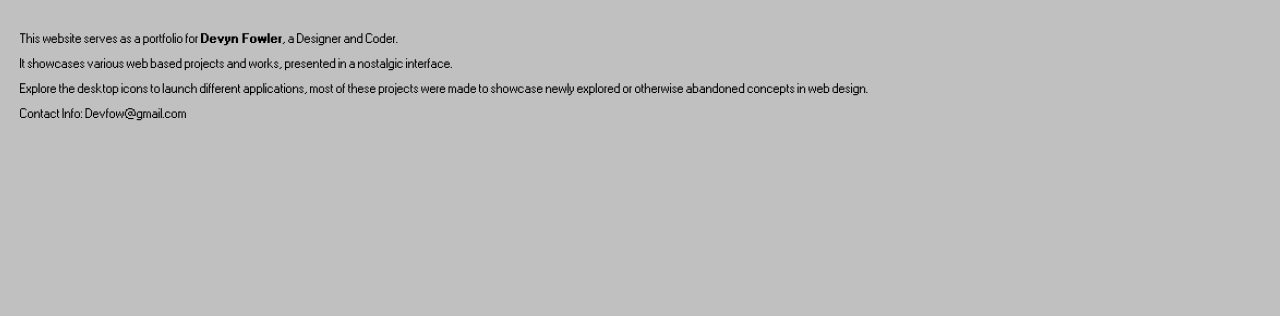
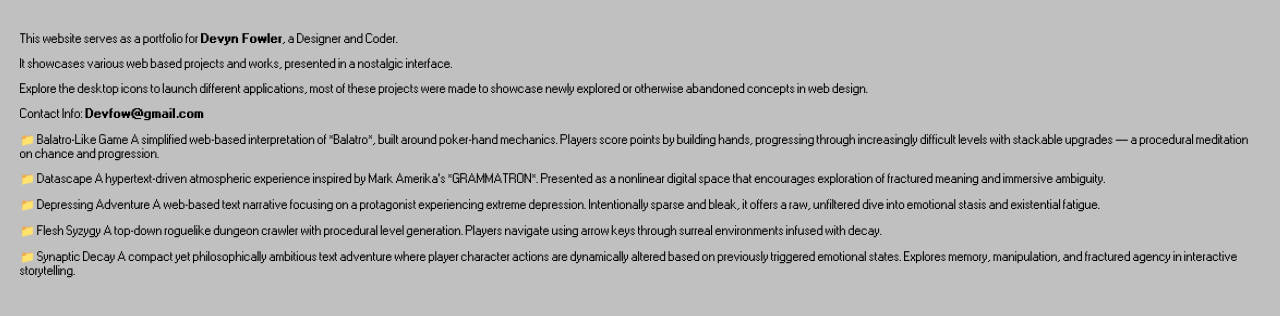
Before and after one commit to Devfow/portfolio, a plain HTML site: page projects/readme.html in a window 1280 px wide. Drawn offline with nearby package versions, Linux system fonts and the light colour scheme.

Commit message:
Update readme.html

```diff
--- a/projects/readme.html
+++ b/projects/readme.html
@@ -22,6 +22,29 @@
     <p>This website serves as a portfolio for <strong>Devyn Fowler</strong>, a Designer and Coder.</p>
     <p>It showcases various web based projects and works, presented in a nostalgic interface.</p>
     <p>Explore the desktop icons to launch different applications, most of these projects were made to showcase newly explored or otherwise abandoned concepts in web design.</p>
-<p>Contact Info: Devfow@gmail.com </p>
+<p>Contact Info: <strong>Devfow@gmail.com</strong> </p>
+<p>📁 Balatro-Like Game
+A simplified web-based interpretation of *Balatro*, built around poker-hand mechanics.
+Players score points by building hands, progressing through increasingly difficult levels with stackable upgrades —
+a procedural meditation on chance and progression.</p>
+
+<p>📁 Datascape
+A hypertext-driven atmospheric experience inspired by Mark Amerika’s *GRAMMATRON*.
+Presented as a nonlinear digital space that encourages exploration of fractured meaning and immersive ambiguity.</p>
+
+<p>📁 Depressing Adventure
+A web-based text narrative focusing on a protagonist experiencing extreme depression.
+Intentionally sparse and bleak, it offers a raw, unfiltered dive into emotional stasis and existential fatigue.</p>
+
+<p>📁 Flesh Syzygy
+A top-down roguelike dungeon crawler with procedural level generation.
+Players navigate using arrow keys through surreal environments infused with decay.</p>
+
+<p>📁 Synaptic Decay
+A compact yet philosophically ambitious text adventure
+where player character actions are dynamically altered based on previously triggered emotional states.
+Explores memory, manipulation, and fractured agency in interactive storytelling.</p>
+
+
 </body>
 </html>
```
